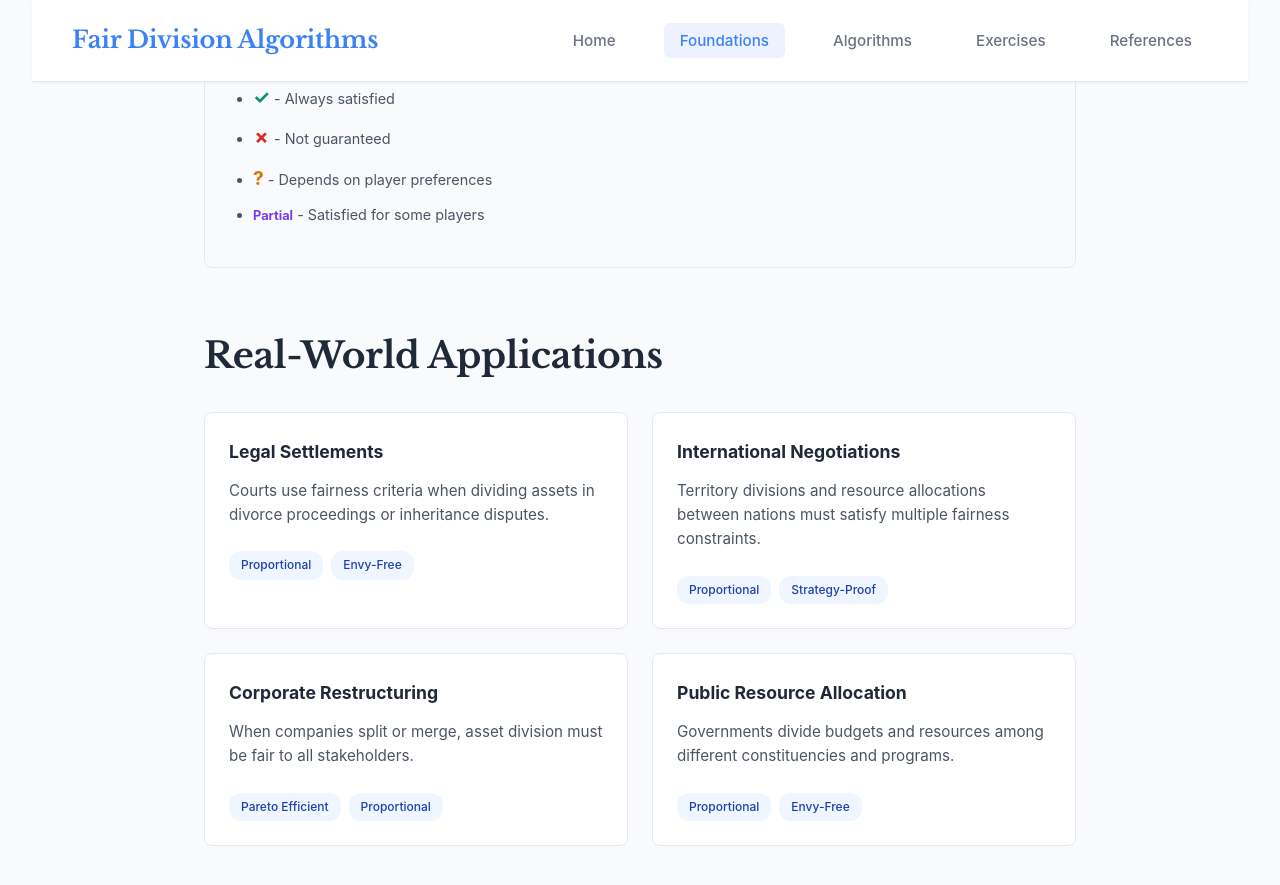
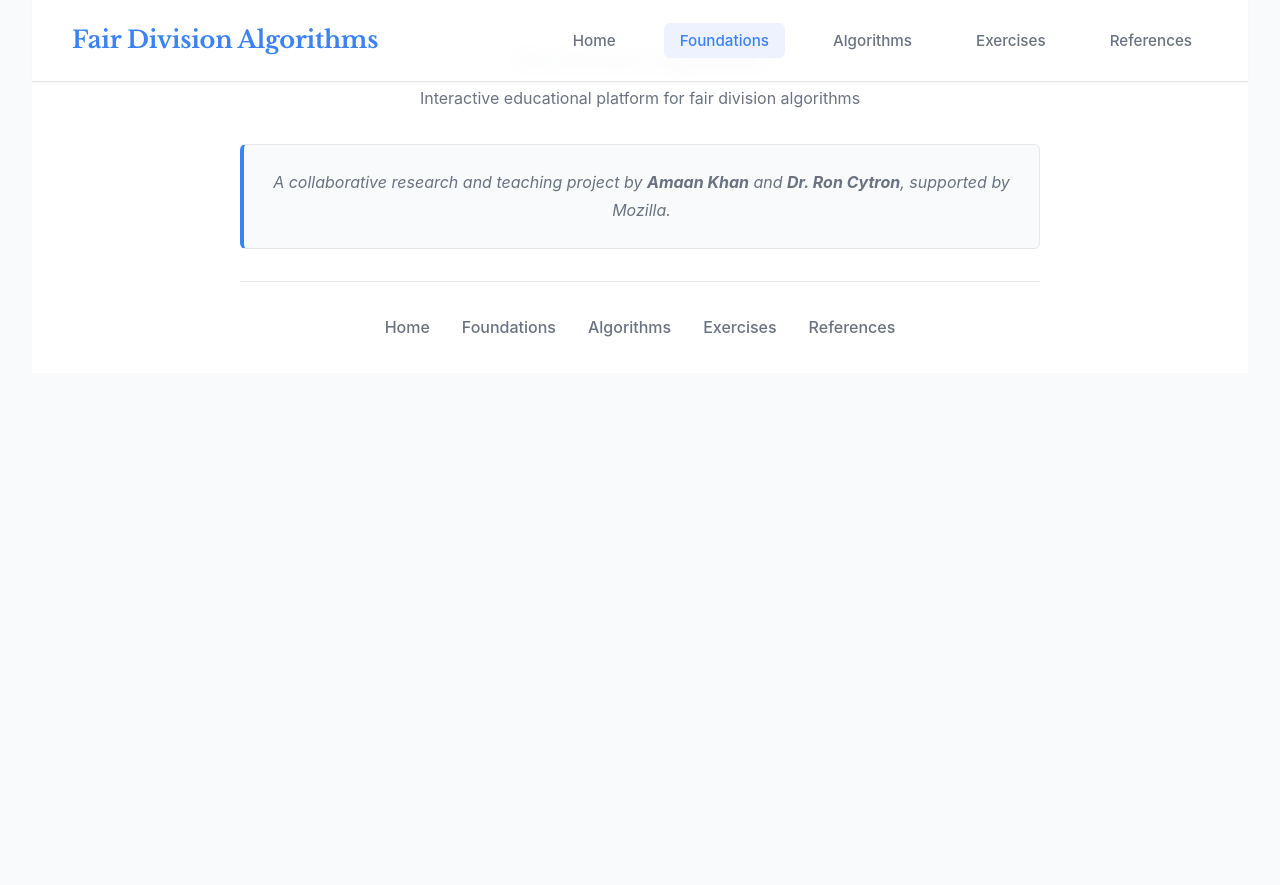
Before and after one commit to amaan-19/fair-division-exercises, a Jekyll site: the page built from foundations/fairness-criteria.md, in a window 1280 px wide and 900 px high, scrolled down 7145 px. Shown: the top 885 px of the window. Built offline with Jekyll 4.4.1, drawn with Linux system fonts in a browser that asks for light colours; our own code applies the rules of GitHub Pages for plain Markdown files; after the commit the page ends 7550 px from its top, so only the background shows below that; some of the changed text lies outside the part shown.

Commit message:
made edits to fairness-critera page

```diff
--- a/foundations/fairness-criteria.md
+++ b/foundations/fairness-criteria.md
@@ -42,15 +42,6 @@ next_page:
 
                     {% include foundations/proportionality_visualization.html %}
 
-                    <div class="criterion-examples">
-                        <h4>Examples:</h4>
-                        <ul>
-                            <li><strong>Two players:</strong> Each must receive ≥50% of their subjective value</li>
-                            <li><strong>Three players:</strong> Each must receive ≥33.3% of their subjective value</li>
-                            <li><strong>n players:</strong> Each must receive ≥(100/n)% of their subjective value</li>
-                        </ul>
-                    </div>
-
                     <div class="criterion-properties">
                         <h4>Key Properties:</h4>
                         <ul>
@@ -87,10 +78,10 @@ next_page:
                     <div class="criterion-properties">
                         <h4>Key Properties:</h4>
                         <ul>
-                            <li>✓ Eliminates jealousy between players</li>
-                            <li>✓ Automatically implies proportionality</li>
-                            <li>⚠ More difficult to achieve than proportionality</li>
-                            <li>⚠ May require complex algorithms for n ≥ 3</li>
+                            <li> Eliminates jealousy between players</li>
+                            <li> Automatically implies proportionality</li>
+                            <li> More difficult to achieve than proportionality</li>
+                            <li> May require complex algorithms for n ≥ 3</li>
                         </ul>
                     </div>
                 </div>
@@ -120,10 +111,10 @@ next_page:
                     <div class="criterion-properties">
                         <h4>Key Properties:</h4>
                         <ul>
-                            <li>✓ Maximizes overall satisfaction</li>
-                            <li>✓ Prevents wasteful allocations</li>
-                            <li>⚠ May conflict with fairness criteria</li>
-                            <li>⚠ Does not address distribution of benefits</li>
+                            <li> Maximizes overall satisfaction</li>
+                            <li> Prevents wasteful allocations</li>
+                            <li> May conflict with fairness criteria</li>
+                            <li> Does not address distribution of benefits</li>
                         </ul>
                     </div>
                 </div>
@@ -149,10 +140,10 @@ next_page:
                     <div class="criterion-properties">
                         <h4>Key Properties:</h4>
                         <ul>
-                            <li>✓ Encourages honest behavior</li>
-                            <li>✓ Simplifies decision-making for players</li>
-                            <li>✓ Robust against strategic manipulation</li>
-                            <li>⚠ Often conflicts with other desirable properties</li>
+                            <li> Encourages honest behavior</li>
+                            <li> Simplifies decision-making for players</li>
+                            <li> Robust against strategic manipulation</li>
+                            <li> Often conflicts with other desirable properties</li>
                         </ul>
                     </div>
                 </div>
@@ -177,13 +168,6 @@ next_page:
                     <h4>Strategy-Proofness Constraints</h4>
                     <p>Achieving strategy-proofness often limits the fairness criteria that can be satisfied.</p>
                 </div>
-            </div>
-
-            <div class="theorem">
-                <strong>Theorem (Envy-Free Implies Proportional):</strong> If an allocation is envy-free, then it is also proportional.
-                <br><br><em>Proof sketch:</em> Suppose allocation $X$ is envy-free. For any player $i$, we have $v_i(X_i) \geq v_i(X_j)$ for all $j$. In particular,
-                $$v_i(X_i) \geq \frac{1}{n}\sum_{j=1}^n v_i(X_j) = \frac{1}{n}v_i(\text{total resource})$$
-                establishing proportionality. $\square$
             </div>
         </section>
 
@@ -221,48 +205,6 @@ next_page:
                     <li><span class="status-maybe">?</span> - Depends on player preferences</li>
                     <li><span class="status-partial">Partial</span> - Satisfied for some players</li>
                 </ul>
-            </div>
-        </section>
-
-        <section class="real-world-section fade-in">
-            <h2>Real-World Applications</h2>
-
-            <div class="application-grid">
-                <div class="application-card">
-                    <h4>Legal Settlements</h4>
-                    <p>Courts use fairness criteria when dividing assets in divorce proceedings or inheritance disputes.</p>
-                    <div class="application-criteria">
-                        <span class="criterion-tag">Proportional</span>
-                        <span class="criterion-tag">Envy-Free</span>
-                    </div>
-                </div>
-
-                <div class="application-card">
-                    <h4>International Negotiations</h4>
-                    <p>Territory divisions and resource allocations between nations must satisfy multiple fairness constraints.</p>
-                    <div class="application-criteria">
-                        <span class="criterion-tag">Proportional</span>
-                        <span class="criterion-tag">Strategy-Proof</span>
-                    </div>
-                </div>
-
-                <div class="application-card">
-                    <h4>Corporate Restructuring</h4>
-                    <p>When companies split or merge, asset division must be fair to all stakeholders.</p>
-                    <div class="application-criteria">
-                        <span class="criterion-tag">Pareto Efficient</span>
-                        <span class="criterion-tag">Proportional</span>
-                    </div>
-                </div>
-
-                <div class="application-card">
-                    <h4>Public Resource Allocation</h4>
-                    <p>Governments divide budgets and resources among different constituencies and programs.</p>
-                    <div class="application-criteria">
-                        <span class="criterion-tag">Proportional</span>
-                        <span class="criterion-tag">Envy-Free</span>
-                    </div>
-                </div>
             </div>
         </section>
     </div>
```
